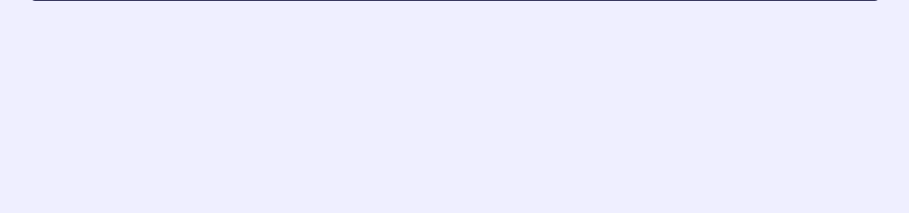
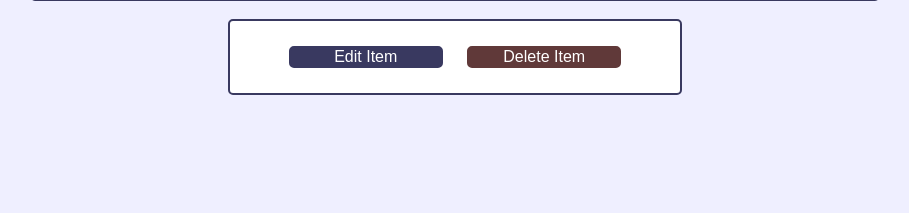
Before and after one commit to davidhammaker/Item_Catalog, a Flask app: template item_catalog/templates/item.html in a window 1280 px wide. Shown: the part 257-470 px from the top of the page, without its empty margins (185-1094 px from the left). Run offline with Flask 2, Linux system fonts and the light colour scheme; the template is opened without the code that fills it, so the values that code supplies are empty; parts of the project's set-up code (start-up, migrations or seed data) failed here and were passed over.

Commit message:
Add 'edit' and 'delete' buttons to 'item' template
Buttons are actually anchors nested in lists, which have been styled to
look like buttons. The 'Edit Item' anchor points to the 'edit_item'
template. The 'Delete Item' anchor is a placeholder.

```diff
--- a/item_catalog/static/main.css
+++ b/item_catalog/static/main.css
@@ -188,6 +188,56 @@ nav a{
     padding-left: 20px;
 }
 
+/* Smaller Centered Content */
+.center-small{
+    width: 400px;
+    background-color: #ffffff;
+    padding: 25px;
+    margin: auto;
+    border-color: #393960;
+    border-width: 2px;
+    border-style: solid;
+    border-radius: 5px;
+}
+
+.center-small ul{
+    text-align: center;
+    list-style: none;
+}
+
+.center-small li{
+    display: inline-block;
+}
+
+.center-small a{
+    display: inline-block;
+    color: #ffffff;
+    text-decoration: none;
+    width: 150px;
+    margin: 0 10px;
+    background-color: #393960;
+    border-color: #393960;
+    border-width: 2px;
+    border-style: solid;
+    border-radius: 5px;
+}
+
+.center-small a:hover{
+    display: inline-block;
+    background-color: #6060ff;
+    border-color: #6060ff;
+}
+
+.center-small .delete{
+    background-color: #603939;
+    border-color: #603939;
+}
+
+.center-small .delete:hover{
+    background-color: #ff6060;
+    border-color: #ff6060;
+}
+
 /* Forms */
 .center form{
     width: 500px;
--- a/item_catalog/templates/item.html
+++ b/item_catalog/templates/item.html
@@ -12,5 +12,12 @@
             <p>{{ item.description }}</p>
             <small class="footer">Submitted by {{ item.user.username }}.</small>
         </div>
+        <br>
+        <div class="center-small">
+            <ul>
+                <li><a href="{{ url_for('edit_item', item_name=item.name ) }}">Edit Item</a></li>
+                <li><a href="#" class="delete">Delete Item</a></li>
+            </ul>
+        </div>
     </div>
 {% endblock content %}
```
